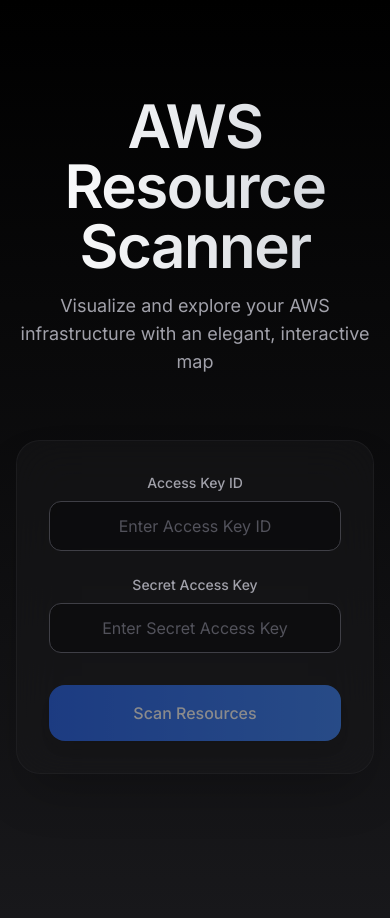
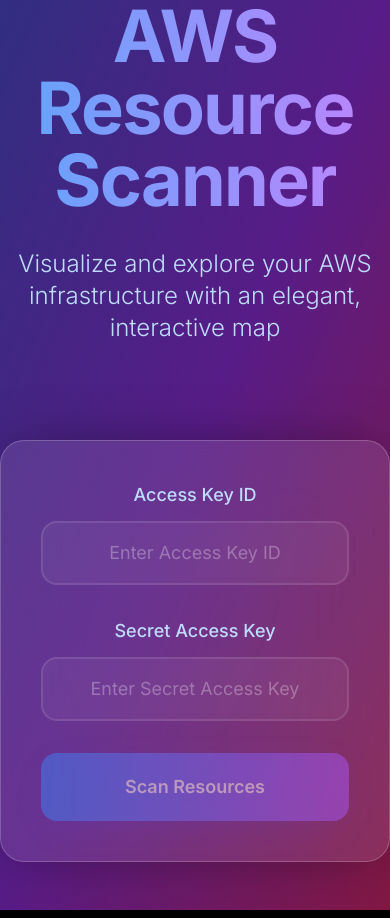
Before and after one commit to main-salman/list-and-map-aws-resources, a Next.js app: page / in a window 390 px wide. Built offline with nearby package versions, Linux system fonts and the light colour scheme.

Commit message:
made more UI changes

```diff
--- a/app/globals.css
+++ b/app/globals.css
@@ -6,13 +6,66 @@
 
 :root {
   --foreground-rgb: 255, 255, 255;
-  --background-rgb: 0, 0, 0;
+  --background-start-rgb: 0, 0, 0;
+  --background-end-rgb: 0, 0, 0;
 }
 
 body {
   color: rgb(var(--foreground-rgb));
-  background: rgb(var(--background-rgb));
-  font-family: 'Inter', -apple-system, BlinkMacSystemFont, 'Segoe UI', Roboto, Oxygen, Ubuntu, Cantarell, 'Open Sans', 'Helvetica Neue', sans-serif;
+  background: linear-gradient(
+    to bottom,
+    transparent,
+    rgb(var(--background-end-rgb))
+  )
+  rgb(var(--background-start-rgb));
+  margin: 0;
+  padding: 0;
+  min-height: 100vh;
+  width: 100%;
+}
+
+.container {
+  width: 100%;
+  max-width: 100% !important;
+  margin: 0 auto;
+  padding: 0;
+  display: flex;
+  flex-direction: column;
+  align-items: center;
+}
+
+main {
+  width: 100%;
+  display: flex;
+  flex-direction: column;
+  align-items: center;
+}
+
+h1, p {
+  width: 100%;
+  text-align: center;
+}
+
+.flex {
+  display: flex;
+  justify-content: center;
+  align-items: center;
+}
+
+.flex-col {
+  flex-direction: column;
+}
+
+* {
+  box-sizing: border-box;
+}
+
+.title-container {
+  width: 100%;
+  display: flex;
+  justify-content: center;
+  align-items: center;
+  text-align: center;
 }
 
 input[type="datetime-local"]::-webkit-calendar-picker-indicator {
--- a/app/layout.tsx
+++ b/app/layout.tsx
@@ -1,35 +1,26 @@
-import type { Metadata } from "next";
-import localFont from "next/font/local";
-import "./globals.css";
+import './globals.css'
+import type { Metadata } from 'next'
+import { Inter } from 'next/font/google'
 
-const geistSans = localFont({
-  src: "./fonts/GeistVF.woff",
-  variable: "--font-geist-sans",
-  weight: "100 900",
-});
-const geistMono = localFont({
-  src: "./fonts/GeistMonoVF.woff",
-  variable: "--font-geist-mono",
-  weight: "100 900",
-});
+const inter = Inter({ subsets: ['latin'] })
 
 export const metadata: Metadata = {
-  title: "Create Next App",
-  description: "Generated by create next app",
-};
+  title: 'AWS Resource Scanner',
+  description: 'Visualize and explore your AWS infrastructure',
+}
 
 export default function RootLayout({
   children,
-}: Readonly<{
-  children: React.ReactNode;
-}>) {
+}: {
+  children: React.ReactNode
+}) {
   return (
     <html lang="en">
-      <body
-        className={`${geistSans.variable} ${geistMono.variable} antialiased`}
-      >
-        {children}
+      <body className={`${inter.className} min-h-screen w-full`}>
+        <div className="flex min-h-screen flex-col items-center justify-start">
+          {children}
+        </div>
       </body>
     </html>
-  );
+  )
 }
--- a/app/page.tsx
+++ b/app/page.tsx
@@ -840,38 +840,41 @@
   };
 
   return (
-    <main className="min-h-screen bg-gradient-to-b from-black to-zinc-900 text-white">
-      <div className="max-w-7xl mx-auto px-4 sm:px-6 lg:px-8 py-24">
-        <h1 className="text-6xl font-semibold text-center mb-4 tracking-tight bg-gradient-to-r from-white to-gray-300 text-transparent bg-clip-text">
-          AWS Resource Scanner
-        </h1>
-        <p className="text-center text-zinc-400 text-lg mb-16 max-w-2xl mx-auto">
-          Visualize and explore your AWS infrastructure with an elegant, interactive map
-        </p>
+    <main className="min-h-screen bg-gradient-to-br from-indigo-900 via-purple-900 to-pink-900 text-white">
+      <div className="container mx-auto flex flex-col items-center justify-center px-4 py-24">
+        <div className="text-center max-w-4xl mx-auto mb-24 relative">
+          <div className="absolute inset-0 blur-3xl bg-gradient-to-r from-blue-500/30 to-purple-500/30 -z-10"></div>
+          <h1 className="text-7xl font-bold mb-8 tracking-tight bg-gradient-to-r from-blue-400 to-purple-400 text-transparent bg-clip-text">
+            AWS Resource Scanner
+          </h1>
+          <p className="text-2xl text-blue-200 font-light">
+            Visualize and explore your AWS infrastructure with an elegant, interactive map
+          </p>
+        </div>
 
-        <div className="max-w-xl mx-auto bg-zinc-900/50 rounded-3xl p-8 mb-12 backdrop-blur-xl border border-zinc-800/50 shadow-2xl">
-          <div className="space-y-6 mb-8">
+        <div className="w-full max-w-xl bg-white/10 rounded-3xl p-10 mb-12 backdrop-blur-2xl border border-white/20 shadow-[0_0_60px_-15px_rgba(0,0,0,0.5)]">
+          <div className="space-y-8 mb-8">
             <div>
-              <label className="block text-sm font-medium mb-2 text-zinc-400 text-center">
+              <label className="block text-lg font-medium mb-3 text-blue-200 text-center">
                 Access Key ID
               </label>
               <input
                 type="text"
                 value={accessKeyId}
                 onChange={(e) => setAccessKeyId(e.target.value)}
-                className="w-full px-4 py-3 bg-black/30 rounded-xl border border-zinc-700 focus:ring-2 focus:ring-blue-500 focus:border-transparent transition-all text-center placeholder:text-zinc-600"
+                className="w-full px-6 py-4 bg-white/5 rounded-2xl border-2 border-white/10 focus:border-blue-400 focus:ring-0 transition-all text-center text-lg placeholder:text-white/30"
                 placeholder="Enter Access Key ID"
               />
             </div>
             <div>
-              <label className="block text-sm font-medium mb-2 text-zinc-400 text-center">
+              <label className="block text-lg font-medium mb-3 text-blue-200 text-center">
                 Secret Access Key
               </label>
               <input
                 type="password"
                 value={secretAccessKey}
                 onChange={(e) => setSecretAccessKey(e.target.value)}
-                className="w-full px-4 py-3 bg-black/30 rounded-xl border border-zinc-700 focus:ring-2 focus:ring-blue-500 focus:border-transparent transition-all text-center placeholder:text-zinc-600"
+                className="w-full px-6 py-4 bg-white/5 rounded-2xl border-2 border-white/10 focus:border-blue-400 focus:ring-0 transition-all text-center text-lg placeholder:text-white/30"
                 placeholder="Enter Secret Access Key"
               />
             </div>
@@ -880,14 +883,14 @@
           <button
             onClick={scanResources}
             disabled={loading || !accessKeyId || !secretAccessKey}
-            className="w-full bg-blue-500 text-white py-4 px-6 rounded-2xl font-medium
+            className="w-full bg-gradient-to-r from-blue-500 to-purple-500 text-white py-5 px-8 rounded-2xl font-semibold text-lg
                      disabled:opacity-50 disabled:cursor-not-allowed transition-all duration-300
-                     bg-gradient-to-r from-blue-600 to-blue-500 hover:from-blue-500 hover:to-blue-600
-                     shadow-lg hover:shadow-xl hover:scale-[1.02] active:scale-[0.98]"
+                     shadow-[0_10px_40px_-15px_rgba(79,70,229,0.5)] hover:shadow-[0_20px_60px_-15px_rgba(79,70,229,0.5)]
+                     hover:translate-y-[-2px] active:translate-y-[1px]"
           >
             {loading ? (
               <span className="flex items-center justify-center">
-                <svg className="animate-spin -ml-1 mr-3 h-5 w-5 text-white" xmlns="http://www.w3.org/2000/svg" fill="none" viewBox="0 0 24 24">
+                <svg className="animate-spin -ml-1 mr-3 h-6 w-6 text-white" xmlns="http://www.w3.org/2000/svg" fill="none" viewBox="0 0 24 24">
                   <circle className="opacity-25" cx="12" cy="12" r="10" stroke="currentColor" strokeWidth="4"></circle>
                   <path className="opacity-75" fill="currentColor" d="M4 12a8 8 0 018-8V0C5.373 0 0 5.373 0 12h4zm2 5.291A7.962 7.962 0 014 12H0c0 3.042 1.135 5.824 3 7.938l3-2.647z"></path>
                 </svg>
@@ -898,7 +901,7 @@
         </div>
 
         {error && (
-          <div className="max-w-xl mx-auto bg-red-500/10 border border-red-500/20 rounded-2xl p-6 mb-12 text-red-500 backdrop-blur-xl">
+          <div className="max-w-xl mx-auto bg-red-500/20 border-2 border-red-500/30 rounded-2xl p-6 mb-12 backdrop-blur-xl text-red-200 text-center font-medium">
             {error}
           </div>
         )}
@@ -908,52 +911,56 @@
             <div className="mb-12 flex gap-4 justify-center">
               <button
                 onClick={downloadHTML}
-                className="group relative px-8 py-4 rounded-2xl font-medium transition-all duration-300
-                         bg-gradient-to-r from-zinc-800/50 to-zinc-900/50 hover:from-zinc-700/50 hover:to-zinc-800/50
-                         border border-zinc-700/50 shadow-lg hover:shadow-xl
-                         hover:scale-[1.02] active:scale-[0.98]"
+                className="px-8 py-4 rounded-2xl font-semibold text-lg transition-all duration-300
+                         bg-gradient-to-r from-purple-500 to-pink-500
+                         shadow-[0_10px_40px_-15px_rgba(168,85,247,0.5)] hover:shadow-[0_20px_60px_-15px_rgba(168,85,247,0.5)]
+                         hover:translate-y-[-2px] active:translate-y-[1px]"
               >
-                <span className="relative z-10 flex items-center gap-2">
-                  <svg className="w-5 h-5" fill="none" stroke="currentColor" viewBox="0 0 24 24">
+                <span className="flex items-center gap-3">
+                  <svg className="w-6 h-6" fill="none" stroke="currentColor" viewBox="0 0 24 24">
                     <path strokeLinecap="round" strokeLinejoin="round" strokeWidth="2" d="M4 16v1a3 3 0 003 3h10a3 3 0 003-3v-1m-4-4l-4 4m0 0l-4-4m4 4V4"/>
                   </svg>
-                  List Report
+                  Download Report
                 </span>
               </button>
             </div>
 
-            <div className="bg-zinc-900/50 rounded-3xl p-8 mb-12 backdrop-blur-xl border border-zinc-800/50 shadow-2xl">
-              <h2 className="text-3xl font-semibold mb-8 bg-gradient-to-r from-white to-gray-300 text-transparent bg-clip-text">Resource Map</h2>
+            <div className="w-full bg-white/10 rounded-3xl p-10 mb-12 backdrop-blur-2xl border border-white/20 shadow-[0_0_60px_-15px_rgba(0,0,0,0.5)]">
+              <h2 className="text-4xl font-bold mb-10 bg-gradient-to-r from-blue-400 to-purple-400 text-transparent bg-clip-text">
+                Resource Map
+              </h2>
               <ResourceMap resources={resources} ref={svgRef} />
             </div>
 
-            <div className="bg-zinc-900/50 rounded-3xl p-8 backdrop-blur-xl border border-zinc-800/50 shadow-2xl">
-              <h2 className="text-3xl font-semibold mb-8 bg-gradient-to-r from-white to-gray-300 text-transparent bg-clip-text">Discovered Resources</h2>
+            <div className="w-full bg-white/10 rounded-3xl p-10 backdrop-blur-2xl border border-white/20 shadow-[0_0_60px_-15px_rgba(0,0,0,0.5)]">
+              <h2 className="text-4xl font-bold mb-10 bg-gradient-to-r from-blue-400 to-purple-400 text-transparent bg-clip-text">
+                Discovered Resources
+              </h2>
 
               {Object.entries(groupedResources).map(([serviceType, serviceResources]) => (
                 <div key={serviceType} className="mb-12 last:mb-0">
-                  <h3 className="text-2xl font-medium mb-6 text-blue-400">{serviceType}</h3>
+                  <h3 className="text-2xl font-semibold mb-6 text-blue-300">{serviceType}</h3>
                   <div className="grid gap-6">
                     {serviceResources.map((resource, index) => (
                       <div
                         key={index}
-                        className="bg-black/30 rounded-2xl p-6 hover:bg-zinc-800/30 transition-all duration-300 transform hover:scale-[1.01] border border-zinc-800/50"
+                        className="bg-white/5 rounded-2xl p-8 hover:bg-white/10 transition-all duration-300 border border-white/10
+                                 hover:border-white/20 hover:shadow-[0_10px_40px_-15px_rgba(0,0,0,0.3)]"
                       >
                         <div className="flex justify-between items-start">
                           <div>
-                            <h4 className="font-medium text-xl mb-2">{resource.name}</h4>
-                            <p className="text-zinc-400 text-sm mb-1">Type: {resource.type}</p>
-                            <p className="text-zinc-400 text-sm mb-1">Region: {resource.region}</p>
-                            <p className="text-zinc-400 text-sm">ID: {resource.id}</p>
+                            <h4 className="font-semibold text-xl mb-3 text-blue-200">{resource.name}</h4>
+                            <p className="text-blue-200/80 text-base mb-2">Type: {resource.type}</p>
+                            <p className="text-blue-200/80 text-base mb-2">Region: {resource.region}</p>
+                            <p className="text-blue-200/80 text-base">ID: {resource.id}</p>
                           </div>
                           <a
                             href={resource.url}
                             target="_blank"
                             rel="noopener noreferrer"
-                            className="bg-blue-500 text-white px-6 py-3 rounded-xl text-sm
-                                     transition-all duration-300 transform hover:scale-[1.02] active:scale-[0.98]
-                                     bg-gradient-to-r from-blue-600 to-blue-500 hover:from-blue-500 hover:to-blue-600
-                                     shadow-lg hover:shadow-xl"
+                            className="bg-gradient-to-r from-blue-500 to-purple-500 text-white px-6 py-3 rounded-xl text-base font-semibold
+                                     transition-all duration-300 hover:translate-y-[-2px] active:translate-y-[1px]
+                                     shadow-[0_10px_40px_-15px_rgba(79,70,229,0.5)] hover:shadow-[0_20px_60px_-15px_rgba(79,70,229,0.5)]"
                           >
                             View in Console
                           </a>
```
Also changed, not shown: app/components/ResourceMap.tsx (+10 -4 lines).
